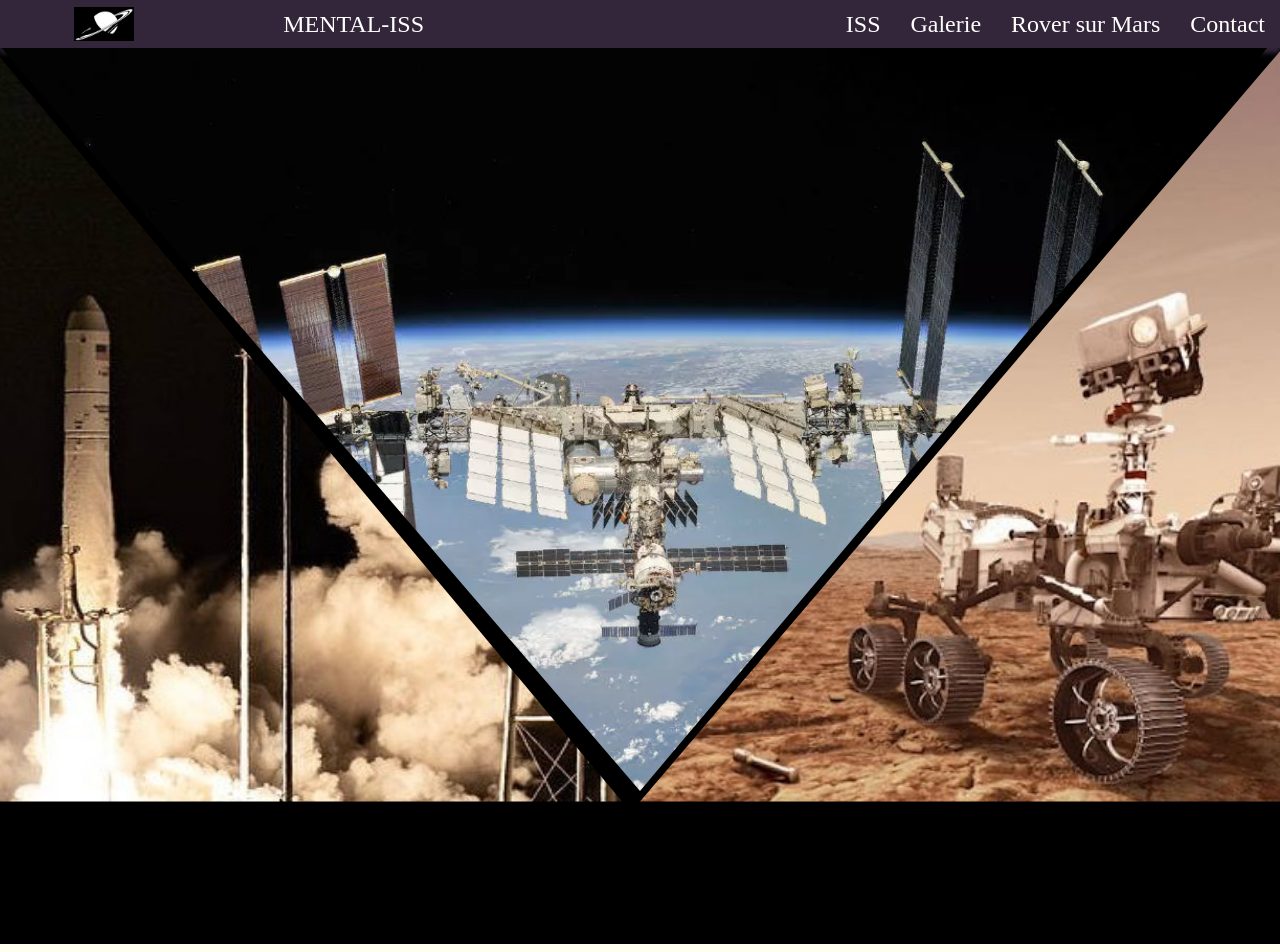
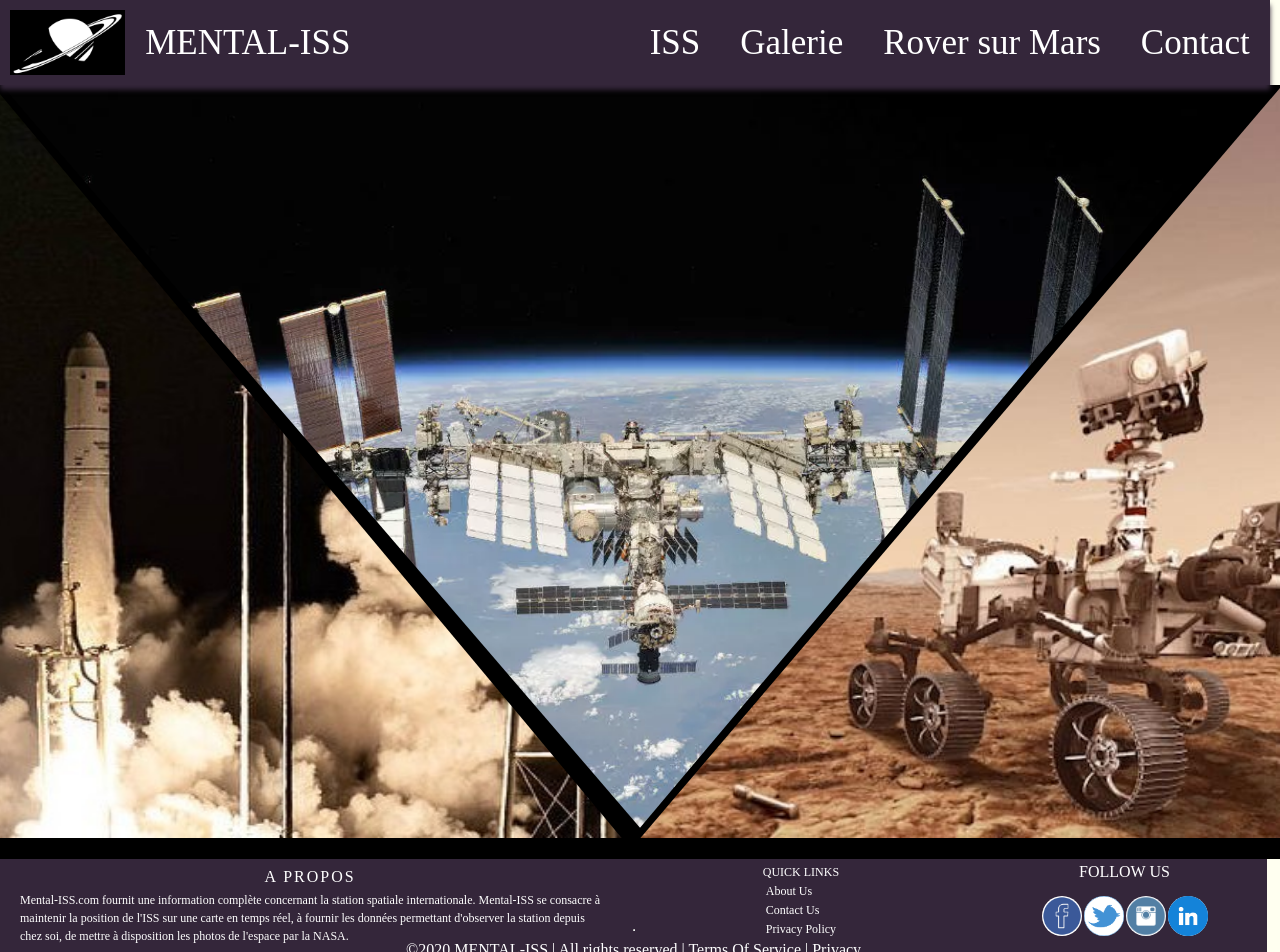
Before and after one commit to WildCodeSchool/lille-0920b-js-mentali-iss, a React (Create React App) app: page / in a window 1280 px wide. Shown: the top 952 px of the page. Built offline with nearby package versions, Linux system fonts and the light colour scheme.

Commit message:
styled components

```diff
--- a/src/App.css
+++ b/src/App.css
@@ -7,8 +7,3 @@
 body {
     background-color: ivory;
 }
-
-#content {
-    margin-top: 6vh;
-    margin-bottom: 5vh;
-}
--- a/src/components/Footer.css
+++ /dev/null
@@ -1,151 +0,0 @@
-.main-footer {
-    width: 100vw;
-    height: 25vh;
-    display: flex;
-    align-items: center;
-    background-color: #34263a;
-    padding: 4px 20px 4px 20px;
-    position: relative;
-    bottom: 0;
-    color: white;
-    line-height: 18px;
-}
-
-.foot-container {
-    display: flex;
-    flex-direction: column;
-    align-items: center;
-    justify-content: space-between;
-    width: 100%;
-    height: 100%;
-}
-
-.row {
-    display: flex;
-    justify-content: space-between;
-    width: 100%;
-    height: 60%;
-}
-
-.row2 {
-    display: flex;
-    justify-content: space-around;
-    align-items: center;
-    width: 100%;
-    height: 20%;
-    font-size: 1em;
-}
-
-.col {
-    text-align: justify;
-    display: flex;
-    flex-direction: column;
-    align-items: center;
-}
-
-.col2 {
-    width: 20%;
-    display: flex;
-    flex-direction: column;
-    align-items: center;
-}
-
-.col3 {
-    width: 20%;
-    display: flex;
-    flex-direction: column;
-    align-items: center;
-}
-
-.main-footer h4 {
-    color: #fff;
-    text-transform: uppercase;
-    margin-top: 5px;
-    margin-bottom: 5px;
-    letter-spacing: 2px;
-}
-
-.text-justify {
-    font-size: 1em;
-    line-height: 2vh;
-}
-
-.footer-links a {
-    font-size: 1em;
-    line-height: 2vh;
-}
-
-h4 {
-    font-size: 1.2em;
-    padding-bottom: 1.5vh;
-}
-
-.main-footer a {
-    color: white;
-    text-decoration: none;
-}
-
-.main-footer a:hover {
-    color: #3366cc;
-    text-decoration: none;
-}
-
-.footer-links {
-    padding-left: 0;
-    list-style: none;
-}
-
-.main-footer .social-icons a {
-    width: 40px;
-    height: 40px;
-    line-height: 40px;
-    margin-left: 2px;
-    margin-right: 0;
-    border-radius: 100%;
-    background-color: white;
-    -webkit-transition: all 0.2s linear;
-    -o-transition: all 0.2s linear;
-    transition: all 0.2s linear;
-    display: inline-block;
-}
-
-.social-icons li {
-    display: inline-block;
-    margin-bottom: 4px;
-}
-
-.social-icons a.facebook:hover {
-    background-color: darkblue;
-}
-
-.social-icons a.twitter:hover {
-    background-color: darkblue;
-}
-
-.social-icons a.linkedin:hover {
-    background-color: darkblue;
-}
-
-.social-icons a.instagram:hover {
-    background-color: darkblue;
-}
-
-.social-icons {
-    margin-top: 15px;
-}
-
-#fcb-photos {
-    width: 40px;
-}
-
-#tweet-photos {
-    width: 40px;
-}
-
-#insta-photos {
-    width: 40px;
-}
-
-#link-photos {
-    width: 40px;
-}
--- a/src/components/Footer.jsx
+++ b/src/components/Footer.jsx
@@ -1,14 +1,143 @@
-import "./Footer.css";
+import React from "react";
+import styled from "styled-components";
 
-const Footer = () => {
+const Mainfooter = styled.footer`
+  width: 99vw;
+  height: 13vh;
+  display: flex;
+  align-items: center;
+  background-color: #34263a;
+  padding: 4px 20px 4px 20px;
+  position: relative;
+  bottom: 0;
+  color: white;
+  line-height: 18px;
+  overflow-x: hidden;
+`;
+
+const Footcontainer = styled.div`
+  display: flex;
+  flex-direction: column;
+  align-items: center;
+  justify-content: space-between;
+  width: 100%;
+  height: 100%;
+`;
+
+const Row = styled.div`
+  display: flex;
+  justify-content: space-between;
+  width: 100%;
+  height: 60%;
+`;
+
+const Row2 = styled.div`
+  display: flex;
+  justify-content: space-around;
+  align-items: center;
+  width: 100%;
+  height: 20%;
+`;
+
+const Col1 = styled.div`
+  text-align: justify;
+  display: flex;
+  flex-direction: column;
+  align-items: center;
+`;
+
+const Col2 = styled.div`
+  width: 20%;
+  display: flex;
+  flex-direction: column;
+  align-items: center;
+`;
+
+const Col3 = styled.div`
+  width: 20%;
+  display: flex;
+  flex-direction: column;
+  align-items: center;
+`;
+
+const H4 = styled.h4`
+  color: #fff;
+  text-transform: uppercase;
+  margin-top: 5px;
+  margin-bottom: 5px;
+  letter-spacing: 2px;
+`;
+
+const Textjustify = styled.p`
+  font-size: 12px;
+`;
+
+const H4BIS = styled.h4`
+  font-size: 12px;
+`;
+
+const Footerlinks = styled.ul`
+  padding-left: 0;
+  list-style: none;
+`;
+
+const Footlinks = styled.a`
+  font-size: 12px;
+  color: white;
+  text-decoration: none;
+  &:hover {
+    color: #3366cc;
+    text-decoration: none;
+  }
+`;
+const Socialicons = styled.ul`
+  margin-top: 15px;
+`;
+
+const SocialLi = styled.li`
+  display: inline-block;
+  margin-bottom: 4px;
+`;
+
+const SocialA = styled.a`
+  width: 40px;
+  height: 40px;
+  line-height: 40px;
+  margin-left: 2px;
+  margin-right: 0;
+  border-radius: 100%;
+  background-color: white;
+  -webkit-transition: all 0.2s linear;
+  -o-transition: all 0.2s linear;
+  transition: all 0.2s linear;
+  display: inline-block;
+  &:hover {
+    background-color: darkblue;
+  }
+`;
+
+const Fb = styled.img`
+  width: 40px;
+`;
+const Tweet = styled.img`
+  width: 40px;
+`;
+const Insta = styled.img`
+  width: 40px;
+`;
+const LinkDin = styled.img`
+  width: 40px;
+`;
+
+const Footer2 = () => {
   return (
-    <footer className="main-footer">
-      <div className="foot-container">
-        <div className="row">
+    <Mainfooter>
+      <Footcontainer>
+        <Row>
           {/* Column1 */}
-          <div className="col">
-            <h4>A PROPOS</h4>
-            <p className="text-justify">
+          <Col1>
+            <H4>A PROPOS</H4>
+            <Textjustify>
               Mental-ISS.com fournit une information complète concernant la
               station spatiale internationale. Mental-ISS se consacre à <br />
               maintenir la position de l&apos;ISS sur une carte en temps réel, à
@@ -16,66 +145,73 @@ const Footer = () => {
               <br />
               chez soi, de mettre à disposition les photos de l&apos;espace par
               la NASA.
-            </p>
-          </div>
+            </Textjustify>
+          </Col1>
           {/* Column2 */}
-          <div className="col2">
-            <h4>QUICK LINKS</h4>
-            <ul className="footer-links">
+          <Col2>
+            <H4BIS>QUICK LINKS</H4BIS>
+            <Footerlinks>
               <li>
-                <a href="http://scanfcode.com/about/">About Us</a>
+                <Footlinks href="http://scanfcode.com/about/">
+                  About Us
+                </Footlinks>
               </li>
               <li>
-                <a href="http://scanfcode.com/contact/">Contact Us</a>
+                <Footlinks href="http://scanfcode.com/contact/">
+                  Contact Us
+                </Footlinks>
               </li>
               <li>
-                <a href="http://scanfcode.com/privacy-policy/">
+                <Footlinks href="http://scanfcode.com/privacy-policy/">
                   Privacy Policy
-                </a>
+                </Footlinks>
               </li>
-            </ul>
-          </div>
+            </Footerlinks>
+          </Col2>
           {/* Column3 */}
-          <div className="col3">
+          <Col3>
             <h4>FOLLOW US</h4>
-            <ul className="social-icons">
-              <li>
-                <a className="facebook" href="#7">
-                  <img id="fcb-photos" src="/photos/facebook.png" alt="Link to facebook"></img>
+            <Socialicons>
+              <SocialLi>
+                <SocialA href="#7">
+                  <Fb src="/photos/facebook.png" alt="Link to facebook"></Fb>
                   <i className="fa fa-facebook" />
-                </a>
-              </li>
-              <li>
-                <a className="twitter" href="#8">
-                  <img id="tweet-photos" src="/photos/tweet.png" alt="Link to Twitter"></img>
+                </SocialA>
+              </SocialLi>
+              <SocialLi>
+                <SocialA href="#8">
+                  <Tweet src="/photos/tweet.png" alt="Link to Twitter"></Tweet>
                   <i className="fa fa-twitter" />
-                </a>
-              </li>
-              <li>
-                <a className="linkedin" href="#10">
-                  <img id="insta-photos" src="/photos/insta.png" alt="Link to LinkedIn"></img>
+                </SocialA>
+              </SocialLi>
+              <SocialLi>
+                <SocialA href="#10">
+                  <Insta src="/photos/insta.png" alt="Link to LinkedIn"></Insta>
                   <i className="fa fa-linkedin" />
-                </a>
-              </li>
-              <li>
-                <a className="instagram" href="#11">
-                  <img id="link-photos" src="/photos/link.png" alt="Link to Instagram"></img>
+                </SocialA>
+              </SocialLi>
+              <SocialLi>
+                <SocialA href="#11">
+                  <LinkDin
+                    src="/photos/link.png"
+                    alt="Link to Instagram"
+                  ></LinkDin>
                   <i className="fa fa-linkedin" />
-                </a>
-              </li>
-            </ul>
-          </div>
-        </div>
+                </SocialA>
+              </SocialLi>
+            </Socialicons>
+          </Col3>
+        </Row>
         <hr />
-        <div className="row2">
+        <Row2>
           <p className="col-sm">
             &copy;{new Date().getFullYear()} MENTAL-ISS | All rights reserved |
             Terms Of Service | Privacy
           </p>
-        </div>
-      </div>
-    </footer>
+        </Row2>
+      </Footcontainer>
+    </Mainfooter>
   );
 };
 
-export default Footer;
+export default Footer2;
--- a/src/components/FrontPage.jsx
+++ b/src/components/FrontPage.jsx
@@ -3,13 +3,14 @@ import styled from "styled-components";
 const Page = styled.div`
   background-color: black;
   width: 100%;
-  height: 112vh;
-  margin-top: 5vh;
 `;
 
 const Avatar = styled.div`
   position: relative;
-  margin-top: 5vh;
+`;
+
+const BlocClipPath = styled.div`
+  height: 3vh;
 `;
 
 const TriangleHaut = styled.img`
@@ -155,6 +156,7 @@ function FrontPage() {
         </ZoneGalerie>
       </Avatar>
 
+      <BlocClipPath>
         <svg>
           <defs>
             <clipPath id="issPhoto" clipPathUnits="objectBoundingBox">
@@ -168,6 +170,7 @@ function FrontPage() {
             </clipPath>
           </defs>
         </svg>
+      </BlocClipPath>
     </Page>
   );
 }
--- a/src/components/Header.css
+++ /dev/null
@@ -1,48 +0,0 @@
-header {
-    position: absolute;
-    left: 0px;
-    top: 0px;
-    width: 100vw;
-    height: 6vh;
-    display: flex;
-    justify-content: space-between;
-    align-items: center;
-    background: #34263a;
-    box-shadow: 0px 5px 5px #34263a;
-}
-
-header a:hover {
-    color: #3366cc;
-    text-decoration: none;
-}
-
-.navbar {
-    list-style: none;
-    display: flex;
-    justify-content: space-around;
-    align-items: center;
-    width: 60%;
-    height: 80%;
-    font-size: 1.5em;
-    background-color: #34263a;
-}
-
-#logoISS {
-    width: 12%;
-}
-
-.logo-mentali {
-    display: flex;
-    justify-content: space-around;
-    align-items: center;
-    width: 60%;
-    height: 70%;
-    text-decoration: none;
-    color: white;
-    font-size: 1.5em;
-}
-
-.navbar>a {
-    text-decoration: none;
-    color: white;
-}
--- a/src/components/Header.jsx
+++ b/src/components/Header.jsx
@@ -1,29 +1,88 @@
-import './Header.css';
+import React from "react";
+import styled from "styled-components";
 
+const Headercont = styled.header`
+  position: absolute;
+  left: 0px;
+  top: 0px;
+  width: 99.2vw;
+  height: auto;
+  display: flex;
+  justify-content: space-between;
+  align-items: center;
+  background: #34263a;
+  box-shadow: 0px 5px 5px #34263a;
+  position: sticky;
+  z-index: 10000;
+  overflow-x: hidden;
+`;
+const LogoMentali = styled.a`
+  display: flex;
+  justify-content: start;
+  align-items: center;
+  text-decoration: none;
+  width: 40vw;
+  height: auto;
+`;
+const LogoISS = styled.img`
+  width: 9vw;
+  height: auto;
+  margin: 10px 20px 10px 10px;
+  text-decoration: none;
+`;
+
+const Brand = styled.h2`
+  color: white;
+  font-size: 35px;
+  &:hover {
+    color: #3366cc;
+    text-decoration: none;
+  }
+`;
+
+const Navbar = styled.ul`
+  list-style: none;
+  display: flex;
+  justify-content: space-around;
+  align-items: center;
+  flex-wrap: wrap;
+  width: 50vw;
+  height: auto;
+  background-color: #34263a;
+`;
+const Navlink = styled.a`
+  text-decoration: none;
+  font-size: 35px;
+  color: white;
+  &:hover {
+    color: #3366cc;
+    text-decoration: none;
+  }
+`;
 const Header = () => {
   return (
-    <header>
+    <Headercont>
       <div className="logo-iss">
-        <a className="logo-mentali" href="#1">
-          <img id="logoISS" src="/photos/logoISS.jpg" alt="logo" />
-          <h2>MENTAL-ISS</h2>
-        </a>
+        <LogoMentali href="#1">
+          <LogoISS src="/photos/logoISS.jpg" alt="logo" />
+          <Brand>MENTAL-ISS</Brand>
+        </LogoMentali>
       </div>
-      <ul className="navbar">
-        <a className="navLink" href="#2">
+      <Navbar>
+        <Navlink href="#2">
           <li>ISS</li>
-        </a>
-        <a className="navLink" href="#2">
+        </Navlink>
+        <Navlink href="#2">
           <li>Galerie</li>
-        </a>
-        <a className="navLink" href="#2">
+        </Navlink>
+        <Navlink href="#2">
           <li>Rover sur Mars</li>
-        </a>
-        <a className="navLink" href="#2">
+        </Navlink>
+        <Navlink href="#2">
           <li>Contact</li>
-        </a>
-      </ul>
-    </header>
+        </Navlink>
+      </Navbar>
+    </Headercont>
   );
 };
 
```
Lines whose indentation alone changed are shown as unchanged.
